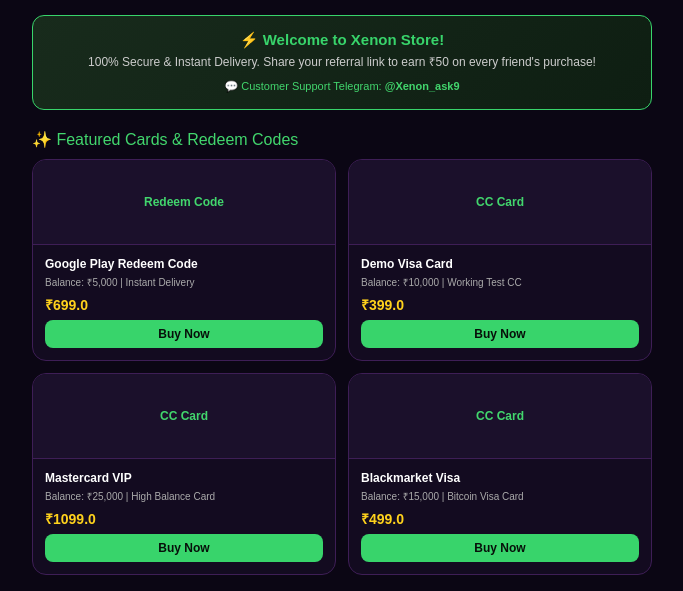
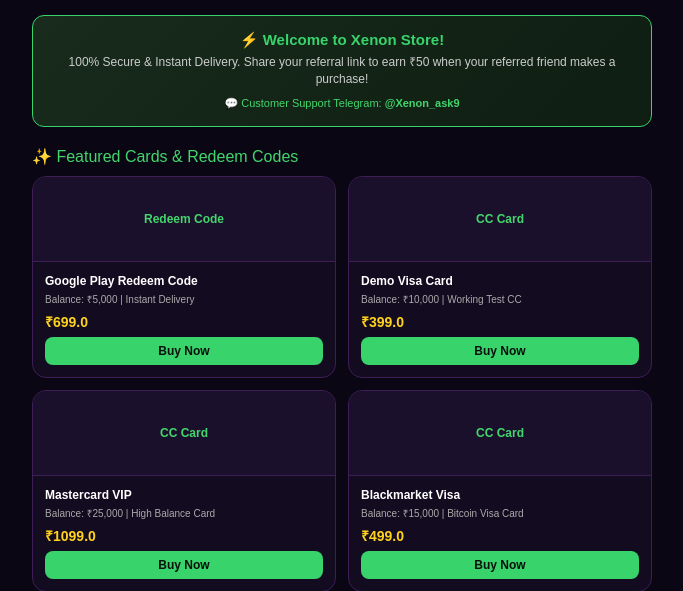
Before and after one commit to faltuwja-beep/Web-cc, a Flask app: page /shop in a window 1280 px wide. Shown: the part 100-691 px from the top of the page, without its empty margins (298-981 px from the left). Run offline with Flask 3, Linux system fonts and the light colour scheme; the visitor is signed in with stand-in values (Sample User, id 1); data comes from the database, SQL or seed files in the repository; data that the repository does not hold is empty.

Commit message:
Update shop.html

```diff
--- a/templates/shop.html
+++ b/templates/shop.html
@@ -159,7 +159,7 @@ button { padding: 10px 15px; border: none; font-weight: bold; border-radius: 8px
 
     <div class="welcome-banner">
         <h3>⚡ Welcome to Xenon Store!</h3>
-        <p>100% Secure & Instant Delivery. Share your referral link to earn ₹50 on every friend's purchase!</p>
+        <p>100% Secure & Instant Delivery. Share your referral link to earn ₹50 when your referred friend makes a purchase!</p>
         <p style="margin-top:8px; font-size:11px; color:#42d66d;">💬 Customer Support Telegram: <b>@Xenon_ask9</b></p>
     </div>
 
@@ -202,13 +202,15 @@ button { padding: 10px 15px; border: none; font-weight: bold; border-radius: 8px
     </div>
 </div>
 
-<!-- Referral System Modal -->
+<!-- Referral System Modal with Clear Terms -->
 <div id="referral-modal" class="modal">
     <div class="modal-box">
         <h3 style="color: #42d66d; margin-bottom: 10px;">👥 Refer & Earn ₹50</h3>
-        <p style="font-size: 12px; color: #aaa; margin-bottom: 10px;">Share your link. When your friend buys any item, you get <b>₹50</b> added instantly to your wallet!</p>
+        <p style="font-size: 12px; color: #aaa; margin-bottom: 10px;">Share your link with friends. <b>Jab aapka friend is link se register karke koi bhi item kharidega (Buy karega), tab aapko ₹50 ka bonus turant aapke wallet me mil jayega!</b></p>
+
         <input type="text" value="{{ referral_link }}" id="ref-link-input" readonly style="font-size: 11px; text-align: center;">
         <button onclick="copyRefLink()" style="width: 100%; background: #42d66d; color: #07100a; margin-top: 5px;">📋 Copy Referral Link</button>
+
         <div style="margin-top: 15px; background: #09050f; padding: 10px; border-radius: 8px; font-size: 13px;">
             Total Friends Referred: <b style="color: #ffd21c;">{{ referral_count }}</b>
         </div>
```
